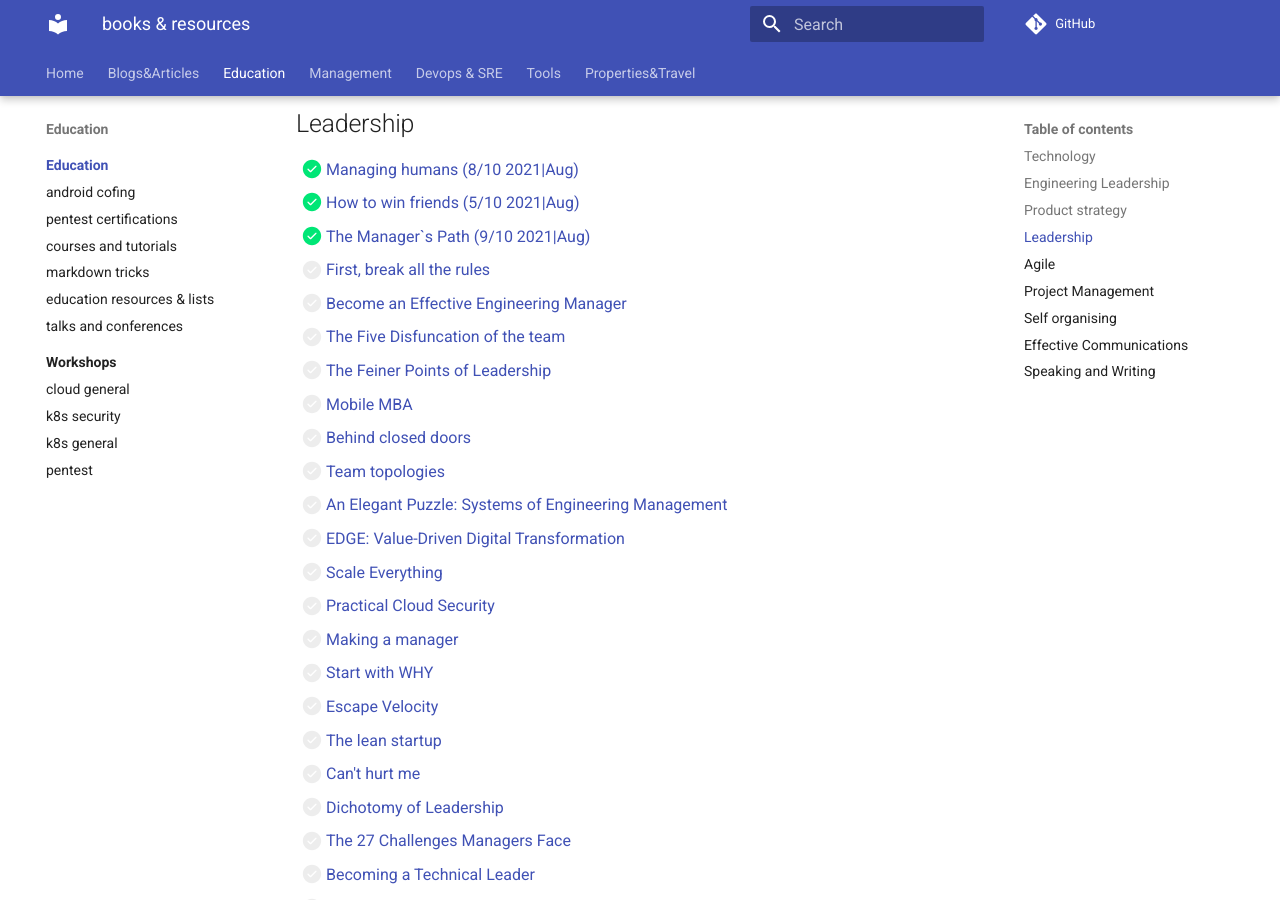
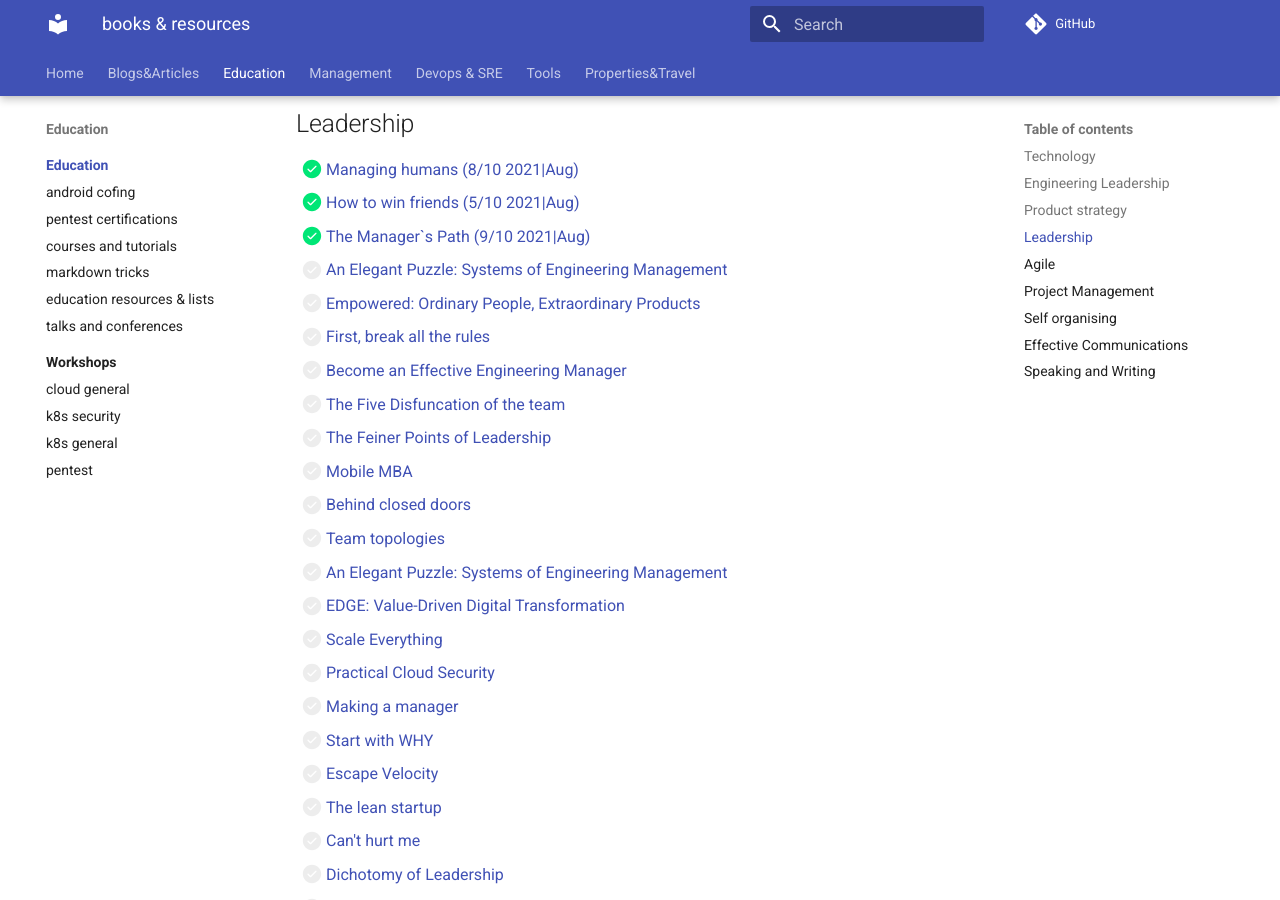
Before and after one commit to ivankatliarchuk/knowledge-base, an MkDocs documentation site: the page built from docs/education/index.md, in a window 1280 px wide and 900 px high, scrolled down 875 px. Built offline with MkDocs 1.6.1 and Material for MkDocs 9.7.7, drawn with Linux system fonts in a browser that asks for light colours; comment, search, counter and statistics services are not loaded; some of the changed text lies outside the part shown.

Commit message:
update books shelf

```diff
--- a/docs/education/index.md
+++ b/docs/education/index.md
@@ -38,6 +38,8 @@ published: true
 - [X] [Managing humans (8/10 2021|Aug)](https://github.com/ivankatliarchuk/managing-humans){:target="_blank"}
 - [X] [How to win friends (5/10 2021|Aug)](https://www.goodreads.com/book/show/4865.How_to_Win_Friends_and_Influence_People){:target="_blank"}
 - [X] [The Manager`s Path (9/10 2021|Aug)](https://www.amazon.co.uk/Manager%60s-Path-Camille-Fournier/dp/1491973897){:target="_blank"}
+- [ ] [An Elegant Puzzle: Systems of Engineering Management](https://www.amazon.co.uk/dp/1732265186?tag=gregdoesit-21&geniuslink=true){:target="_blank"}
+- [ ] [Empowered: Ordinary People, Extraordinary Products](https://www.amazon.co.uk/dp/111969129X?tag=gregdoesit-21&keywords=empowered%20marty%20cagan&geniuslink=true){:target="_blank"}
 - [ ] [First, break all the rules](https://www.amazon.co.uk/First-Break-All-Rules-Differently-ebook/dp/B01E7LH8E8/ref=sr_1_1?_encoding=UTF8&dchild=1&keywords=First%2C+Break+All+the+Rules%3A+What+the+World%27s+Greatest+Managers+Do+Differently&qid=1628839787&s=digital-text&sr=1-1)
 - [ ] [Become an Effective Engineering Manager](https://www.amazon.com/Become-Effective-Software-Engineering-Manager-ebook-dp-B08GF7P3G8/dp/B08GF7P3G8/ref=mt_other?_encoding=UTF8&me=&qid=1590871123)
 - [ ] [The Five Disfuncation of the team](https://www.amazon.com/Five-Dysfunctions-Team-Leadership-Lencioni-ebook-dp-B006960LQW/dp/B006960LQW/ref=mt_other?_encoding=UTF8&me=&qid=)
@@ -81,6 +83,8 @@ published: true
 ## Self organising
 
 - [X] [The Coaching Habit (9/10 2021|Aug)](https://boxofcrayons.com/the-coaching-habit-book/){:target="_blank"}
+- [ ] [Building a Career in Software](https://www.amazon.co.uk/dp/1484261461?tag=gregdoesit-21&keywords=building%20a%20career%20in%20software&geniuslink=true){:target="_blank"}
+- [ ] [Staff Engineer: Leadership beyond the management track ](https://staffeng.com/book){:target="_blank"}
 - [ ] [Atomic Habits](https://jamesclear.com/atomic-habits){:target="_blank"}
 - [ ] [Bullet Journal](https://bulletjournal.com/pages/book){:target="_blank"}
 - [ ] [Deep work](https://www.calnewport.com/books/deep-work){:target="_blank"}
```
Also changed, not shown: 1 other file.
